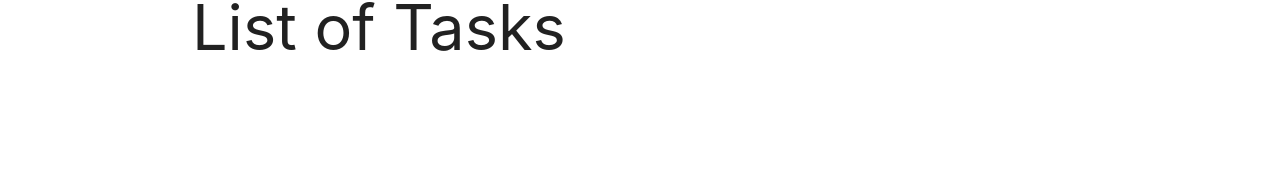
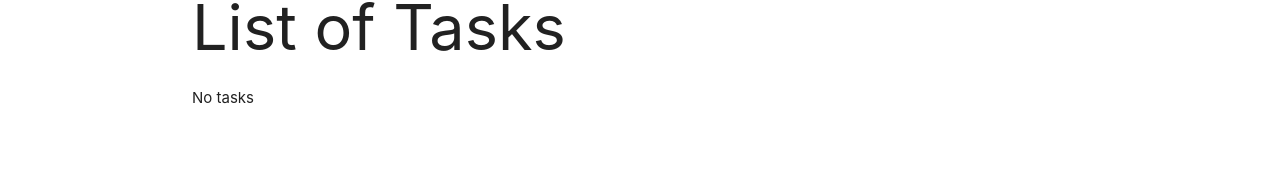
Before and after one commit to ili-che-w/tasks-app, a Vue app: page /list in a window 1280 px wide. Shown: the part 113-290 px from the top of the page. Built offline with nearby package versions, Linux system fonts and the light colour scheme.

Commit message:
[*] list handling empty tasks

```diff
--- a/src/views/List.vue
+++ b/src/views/List.vue
@@ -2,7 +2,7 @@
   <div>
     <h1>List of Tasks</h1>
 
-    <table>
+    <table v-if="tasks.length">
       <tbody>
         <tr v-for="(task, idx) in tasks" :key="idx">
           <td>
@@ -23,6 +23,8 @@
         </tr>
       </tbody>
     </table>
+
+    <p v-else>No tasks</p>
   </div>
 </template>
 
```
